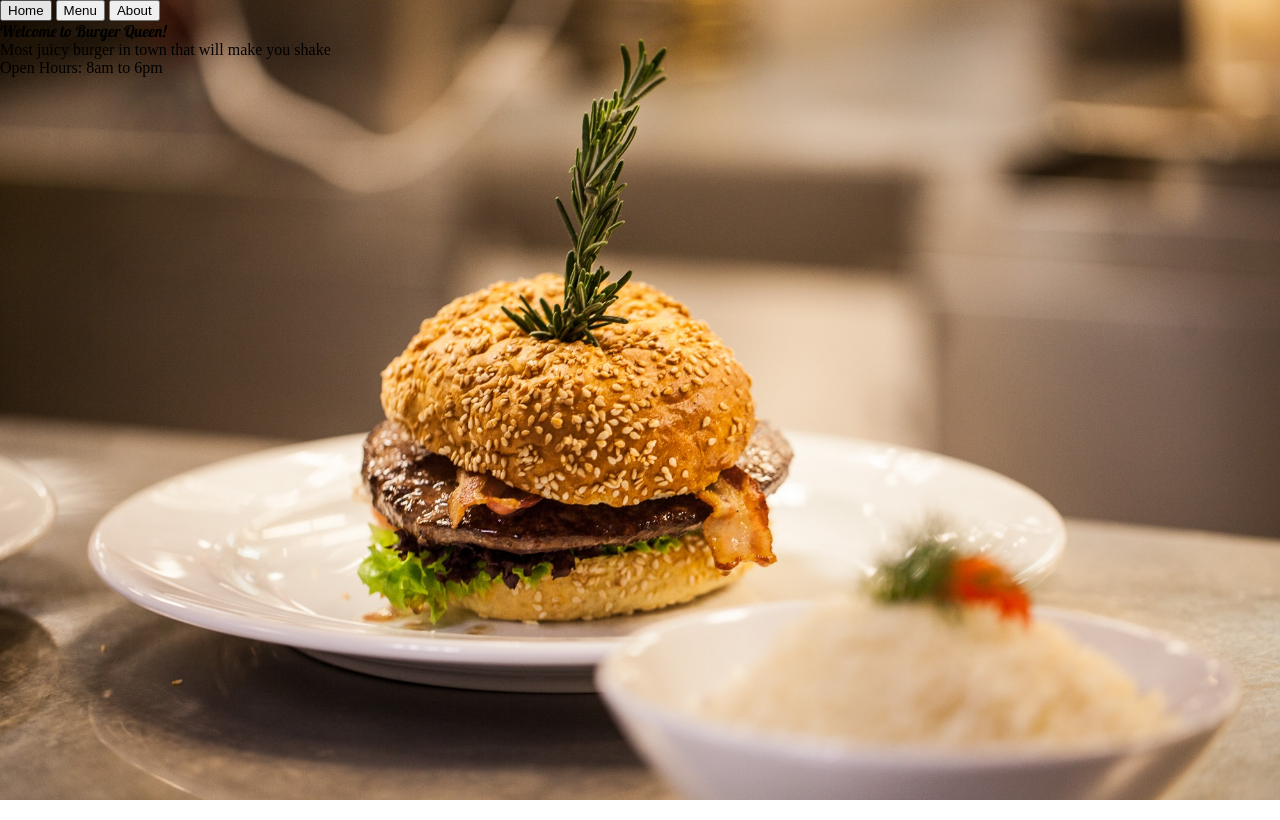
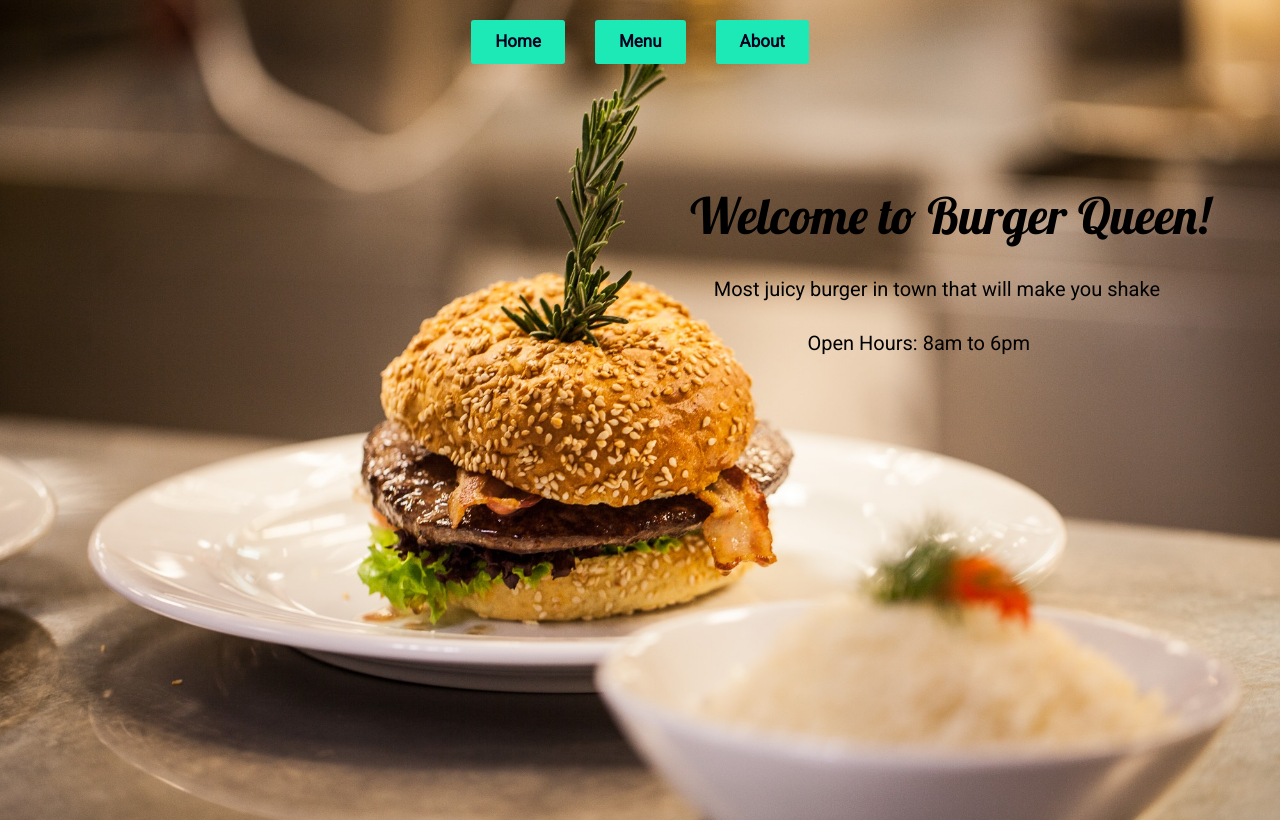
Before and after one commit to beyondmayOwO/restaurant-page, a website built with webpack: page src/index.html in a window 1280 px wide. Built offline with nearby package versions, Linux system fonts and the light colour scheme.

Commit message:
Styling the home page

```diff
--- /dev/null
+++ b/src/display-about.js
@@ -0,0 +1,8 @@
+export function displayAbout() {
+  const content = document.querySelector('#content');
+
+  const about = document.createElement('div');
+  about.textContent = "Wanna know more about Burger Queen?";
+
+  content.appendChild(about);
+}
--- /dev/null
+++ b/src/display-home.js
@@ -0,0 +1,25 @@
+import homeBackground from './assets/home-background.jpg';
+
+export function displayHome() {
+  //Home Background
+  const homeBody = document.querySelector('body');
+  homeBody.style.backgroundImage = `url(${homeBackground})`;
+  homeBody.style.backgroundSize = 'cover';
+
+  //Home Contents
+  const content = document.querySelector('#content');
+
+  const mainHeading = document.createElement('div');
+  mainHeading.className = 'main-heading';
+  mainHeading.textContent = 'Welcome to Burger Queen!';
+
+  const mainDescription = document.createElement('div');
+  mainDescription.className = 'main-description';
+  mainDescription.textContent = 'Most juicy burger in town that will make you shake';
+
+  const openHours = document.createElement('div');
+  openHours.className = 'open-hours';
+  openHours.textContent = 'Open Hours: 8am to 6pm';
+
+  content.append(mainHeading, mainDescription, openHours);
+}
--- /dev/null
+++ b/src/display-menu.js
@@ -0,0 +1,8 @@
+export function displayMenu() {
+  const content = document.querySelector('#content');
+
+  const menu = document.createElement('div');
+  menu.textContent = "Choose from menu!";
+
+  content.appendChild(menu);
+}
--- a/src/index.html
+++ b/src/index.html
@@ -8,9 +8,9 @@
 <body>
   <header>
     <nav>
-      <button>Home</button>
-      <button>Menu</button>
-      <button>About</button>
+      <button class="home-btn">Home</button>
+      <button class="menu-btn">Menu</button>
+      <button class="about-btn">About</button>
     </nav>
   </header>
 
--- a/src/index.js
+++ b/src/index.js
@@ -1,27 +1,26 @@
-import './styles/style.css'
-import homeBackground from './assets/home-background.jpg'
+import './styles/style.css';
+import { displayHome } from './display-home';
+import { displayMenu } from './display-menu';
+import { displayAbout } from './display-about';
 
-//Home Background
-const homeBody = document.querySelector('body');
-homeBody.style.backgroundImage = `url(${homeBackground})`;
-homeBody.style.backgroundSize = 'cover';
+const content = document.querySelector('#content');
+const homeBtn = document.querySelector('.home-btn');
+const menuBtn = document.querySelector('.menu-btn');
+const aboutBtn = document.querySelector('.about-btn');
 
-//Home Contents
-const content = document.querySelector('#content');
+homeBtn.addEventListener('click', () => {
+  content.textContent = '';
+  displayHome();
+})
 
-const mainHeading = document.createElement('div');
-mainHeading.textContent = 'Welcome to Burger Queen!';
+menuBtn.addEventListener('click', () => {
+  content.textContent = '';
+  displayMenu();
+})
 
-const mainDescription = document.createElement('div');
-mainDescription.textContent = 'Most juicy burger in town that will make you shake';
+aboutBtn.addEventListener('click', () => {
+  content.textContent = '';
+  displayAbout();
+})
 
-const openHours = document.createElement('div');
-openHours.textContent = 'Open Hours: 8am to 6pm';
-
-content.append(mainHeading, mainDescription, openHours);
-
-mainHeading.style.fontFamily = "Lobster", sans-serif;
-mainDescription.style.fontFamily = "Roboto", sans-serif;
-openHours.style.fontFamily = "Roboto", sans-serif;
-
-console.log(123);
+displayHome();
--- a/src/styles/style.css
+++ b/src/styles/style.css
@@ -5,3 +5,53 @@ body {
   padding: 0;
   height: 100vh;
 }
+
+button {
+  display: inline-block;
+  outline: none;
+  cursor: pointer;
+  font-family: "Roboto", "sans-serif";
+  font-weight: 600;
+  border-radius: 3px;
+  padding: 12px 24px;
+  border: 0;
+  color: #000021;
+  background: #1de9b6;
+  line-height: 1.15;
+  font-size: 17px;
+}
+
+button:hover {
+  transition: all .1s ease;
+  box-shadow: 0 0 0 0 #fff, 0 0 0 3px #1de9b6;
+}
+
+nav {
+  display: flex;
+  justify-content: center;
+  gap: 30px;
+  margin: 20px;
+}
+
+.main-heading, .main-description, .open-hours {
+  display: flex;
+  justify-content: end;
+}
+
+.main-heading {
+  font-family: "Lobster", "sans-serif";
+  font-size: 50px;
+  margin: 120px 70px 0 0;
+}
+
+.main-description {
+  font-family: "Roboto", "sans-serif";
+  font-size: 20px;
+  margin: 30px 120px 0 0;
+}
+
+.open-hours {
+  font-family: "Roboto", "sans-serif";
+  font-size: 20px;
+  margin: 30px 250px 0 0;
+}
```
